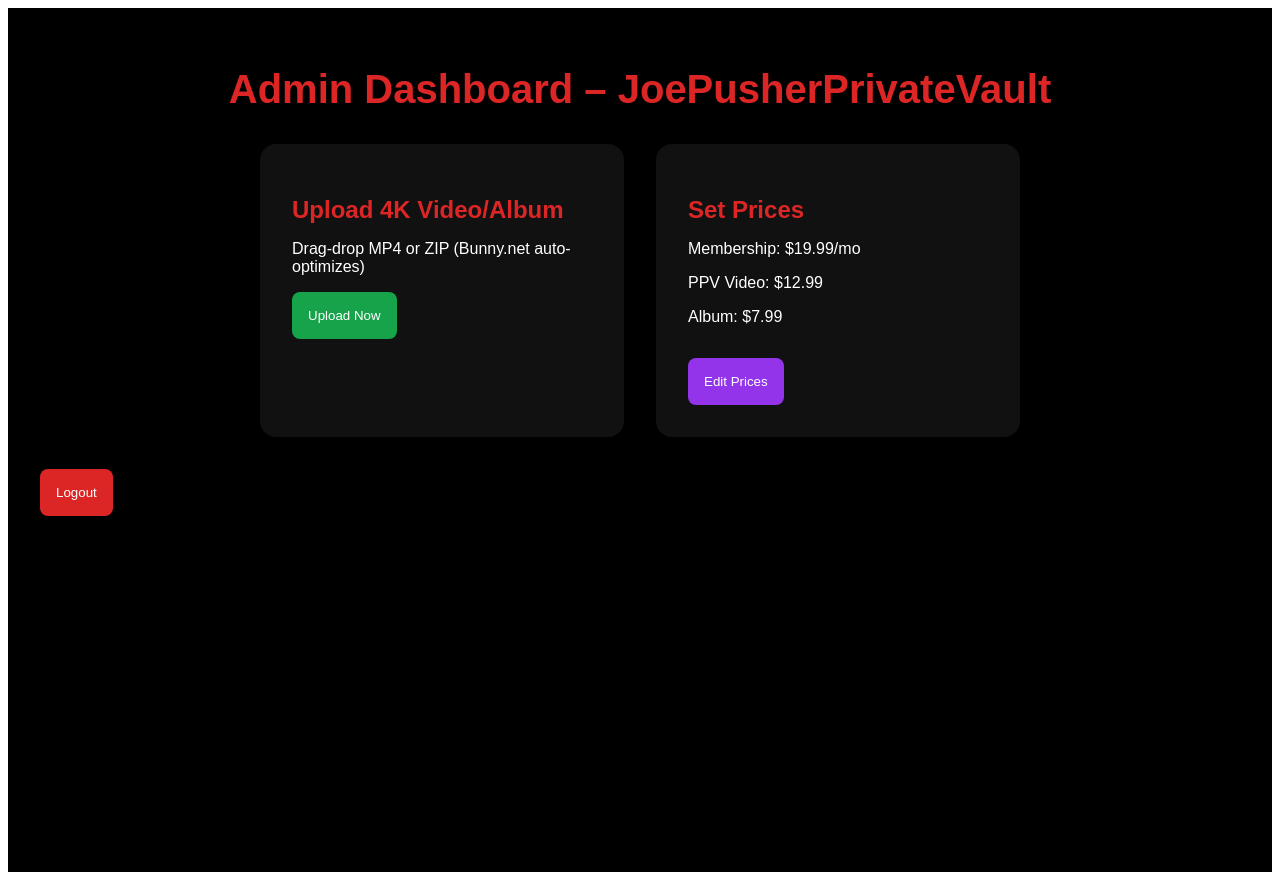
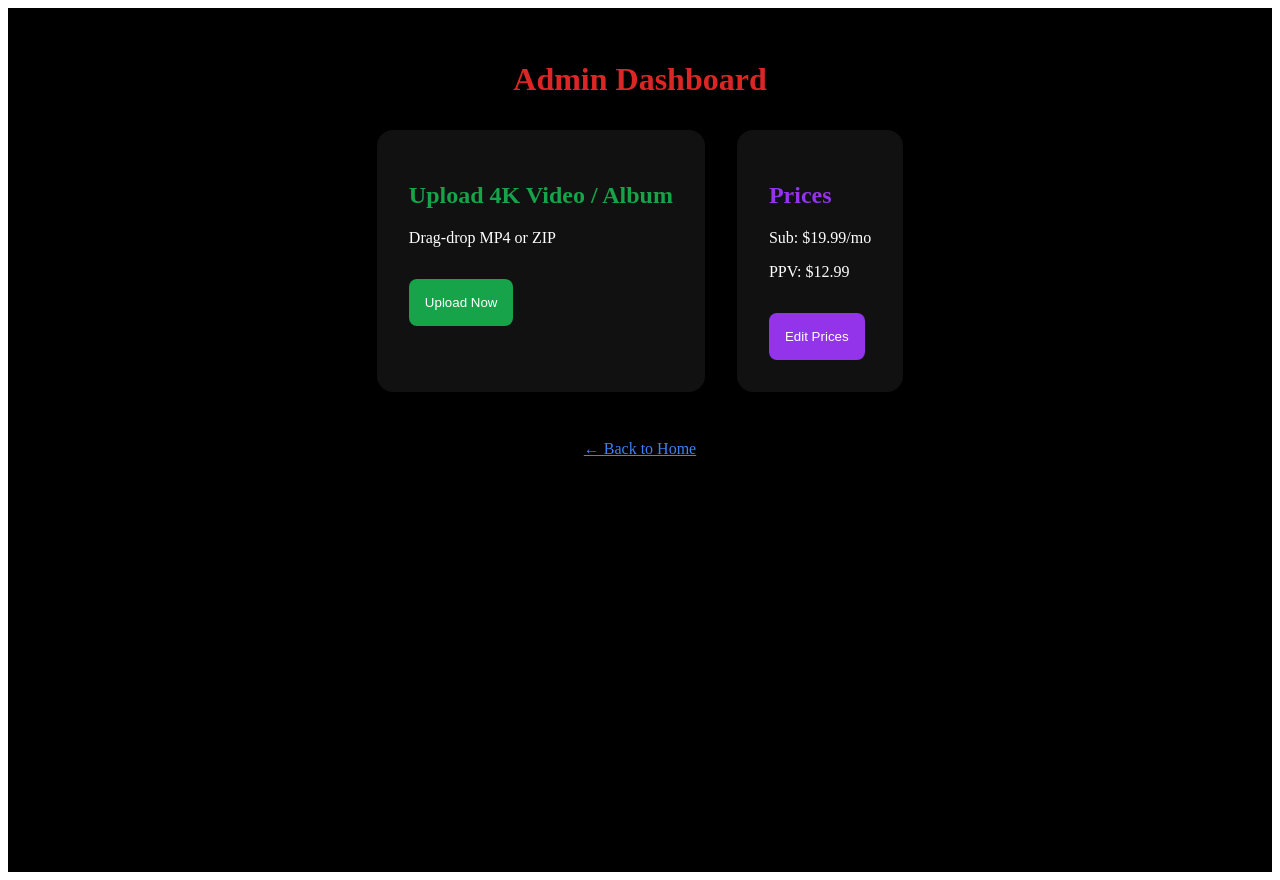
Before and after one commit to anthonygeela1981-ai/joepusherprivatevault, a Next.js app: page /admin/dashboard in a window 1280 px wide. Built offline with nearby package versions, Linux system fonts and the light colour scheme.

Commit message:
Update page.tsx

```diff
--- a/app/admin/dashboard/page.tsx
+++ b/app/admin/dashboard/page.tsx
@@ -1,34 +1,29 @@
 export default function Dashboard() {
   return (
-    <div style={{ backgroundColor: '#000', color: '#fff', minHeight: '100vh', padding: '2rem', fontFamily: 'Arial, sans-serif' }}>
-      <h1 style={{ fontSize: '2.5rem', color: '#dc2626', marginBottom: '2rem', textAlign: 'center' }}>
-        Admin Dashboard – JoePusherPrivateVault
+    <div style={{ backgroundColor: '#000', color: '#fff', minHeight: '100vh', padding: '2rem' }}>
+      <h1 style={{ color: '#dc2626', marginBottom: '2rem', textAlign: 'center' }}>
+        Admin Dashboard
       </h1>
-      <div style={{ display: 'flex', gap: '2rem', flexWrap: 'wrap', justifyContent: 'center' }}>
-        <div style={{ backgroundColor: '#111', padding: '2rem', borderRadius: '1rem', width: '300px' }}>
-          <h2 style={{ fontSize: '1.5rem', color: '#dc2626', marginBottom: '1rem' }}>
-            Upload 4K Video/Album
-          </h2>
-          <p style={{ marginBottom: '1rem' }}>Drag-drop MP4 or ZIP (Bunny.net auto-optimizes)</p>
-          <button style={{ backgroundColor: '#16a34a', color: '#fff', padding: '1rem', border: 'none', borderRadius: '0.5rem', cursor: 'pointer' }}>
+      <div style={{ display: 'flex', gap: '2rem', justifyContent: 'center', flexWrap: 'wrap' }}>
+        <div style={{ backgroundColor: '#111', padding: '2rem', borderRadius: '1rem' }}>
+          <h2 style={{ color: '#16a34a' }}>Upload 4K Video / Album</h2>
+          <p>Drag-drop MP4 or ZIP</p>
+          <button style={{ backgroundColor: '#16a34a', color: 'white', padding: '1rem', border: 'none', borderRadius: '0.5rem', marginTop: '1rem' }}>
             Upload Now
           </button>
         </div>
-        <div style={{ backgroundColor: '#111', padding: '2rem', borderRadius: '1rem', width: '300px' }}>
-          <h2 style={{ fontSize: '1.5rem', color: '#dc2626', marginBottom: '1rem' }}>
-            Set Prices
-          </h2>
-          <p>Membership: $19.99/mo</p>
-          <p>PPV Video: $12.99</p>
-          <p>Album: $7.99</p>
-          <button style={{ backgroundColor: '#9333ea', color: '#fff', padding: '1rem', border: 'none', borderRadius: '0.5rem', cursor: 'pointer', marginTop: '1rem' }}>
+        <div style={{ backgroundColor: '#111', padding: '2rem', borderRadius: '1rem' }}>
+          <h2 style={{ color: '#9333ea' }}>Prices</h2>
+          <p>Sub: $19.99/mo</p>
+          <p>PPV: $12.99</p>
+          <button style={{ backgroundColor: '#9333ea', color: 'white', padding: '1rem', border: 'none', borderRadius: '0.5rem', marginTop: '1rem' }}>
             Edit Prices
           </button>
         </div>
       </div>
-      <button style={{ backgroundColor: '#dc2626', color: '#fff', padding: '1rem', border: 'none', borderRadius: '0.5rem', cursor: 'pointer', marginTop: '2rem' }}>
-        Logout
-      </button>
+      <p style={{ textAlign: 'center', marginTop: '3rem' }}>
+        <a href="/" style={{ color: '#3b82f6' }}>← Back to Home</a>
+      </p>
     </div>
   );
 }
```
